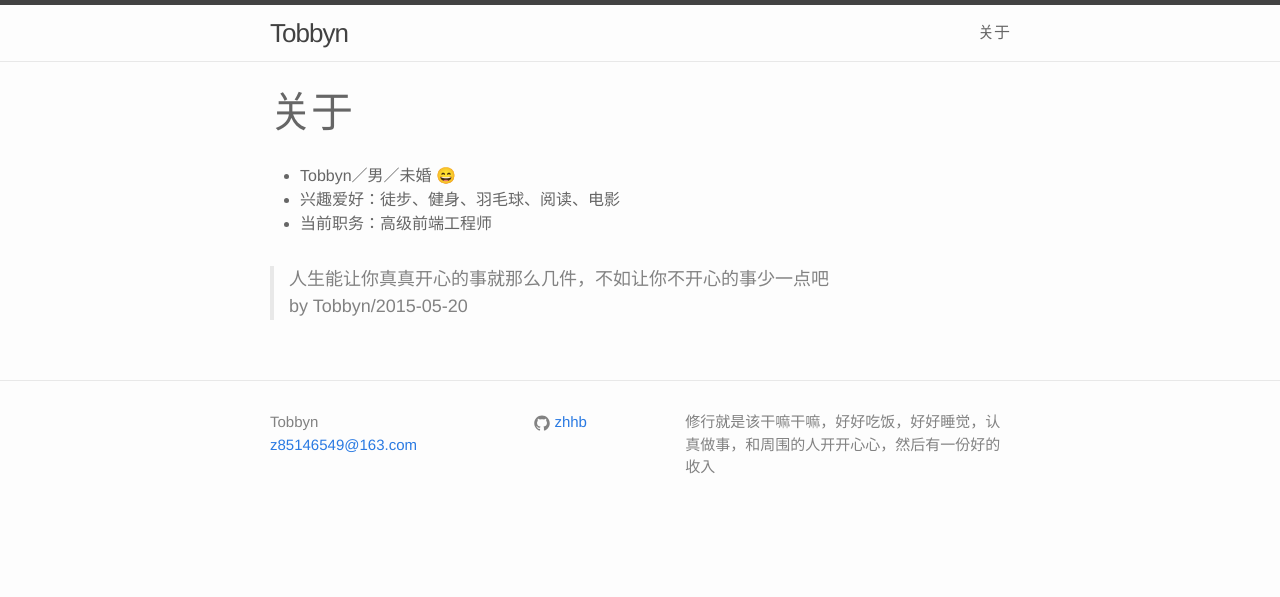
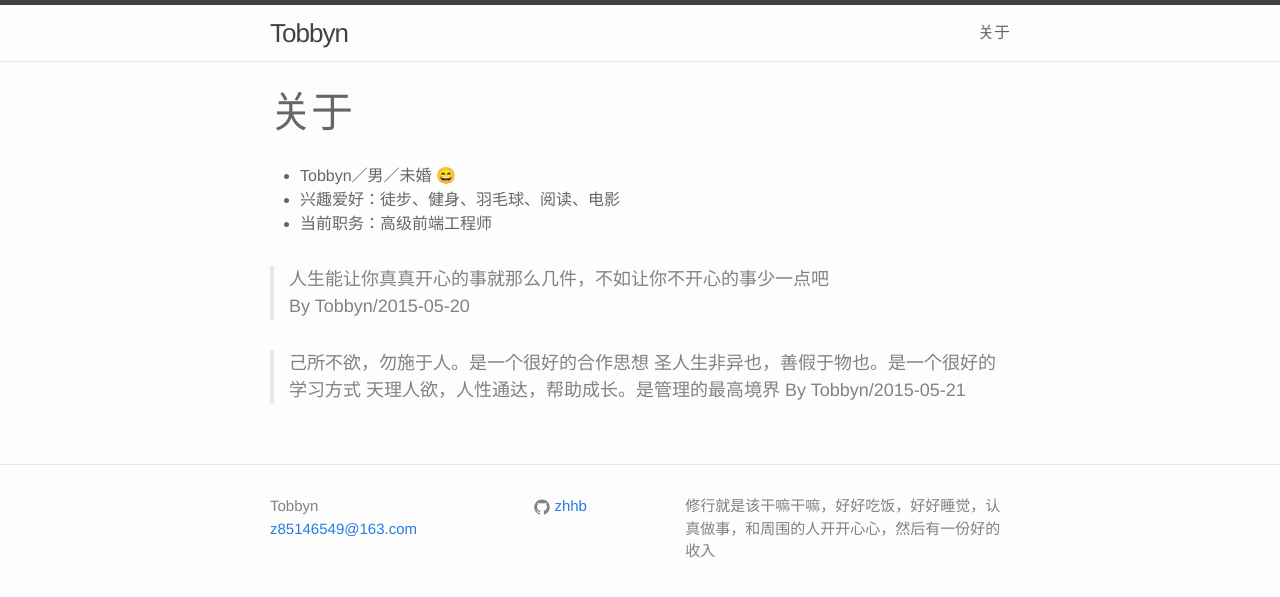
Before and after one commit to zhhb/blog_old, a Jekyll site: the page built from about.md, in a window 1280 px wide. Shown: the top 597 px of the page. Built offline with Jekyll 4.4.1, drawn with Linux system fonts in a browser that asks for light colours; comment, search, counter and statistics services are not loaded.

Commit message:
add thinkings

```diff
--- a/about.md
+++ b/about.md
@@ -9,4 +9,9 @@ permalink: /about/
 - 当前职务：高级前端工程师
 
 >人生能让你真真开心的事就那么几件，不如让你不开心的事少一点吧
->by Tobbyn/2015-05-20
+>By Tobbyn/2015-05-20
+
+>己所不欲，勿施于人。是一个很好的合作思想
+>圣人生非异也，善假于物也。是一个很好的学习方式
+>天理人欲，人性通达，帮助成长。是管理的最高境界
+>By Tobbyn/2015-05-21
```
